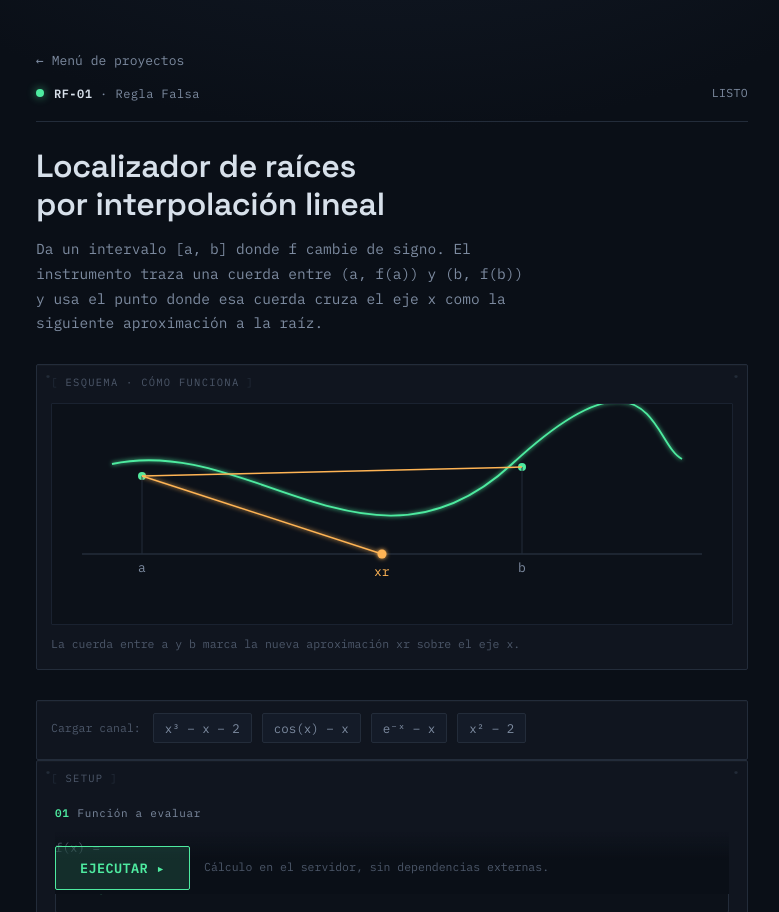
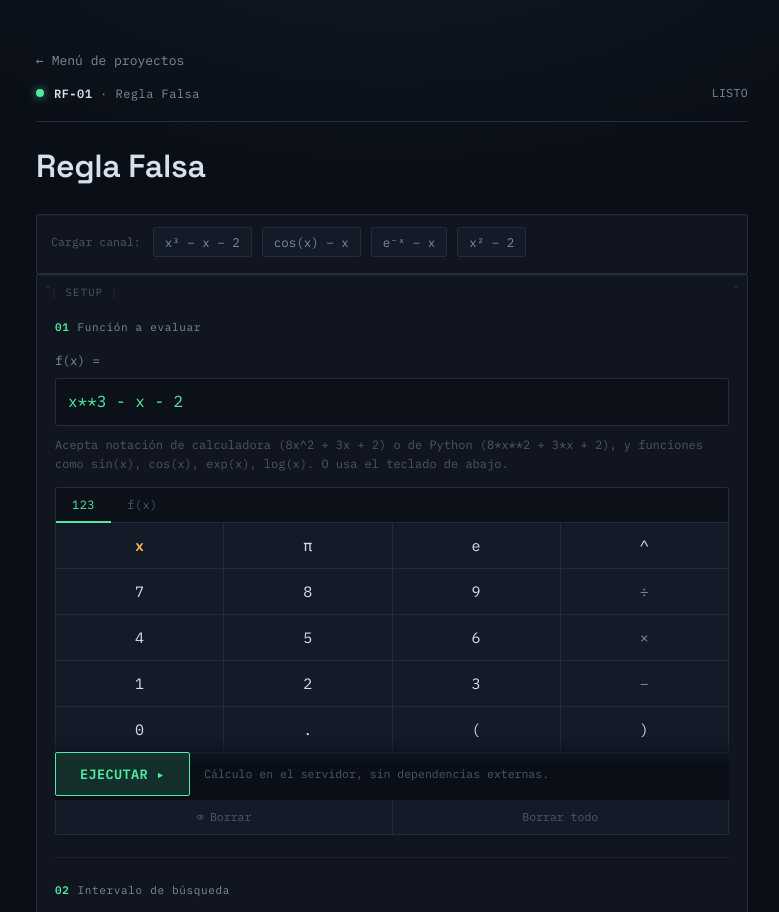
Before and after one commit to emilianoyb/MetodosNumericos, a Flask app: page /regla-falsa/ in a window 1280 px wide. Shown: the top 912 px of the page, without its empty margins (248-1027 px from the left). Run offline with Flask 3, Linux system fonts and the light colour scheme.

Commit message:
Se cambio el header

```diff
--- a/regla_falsa/templates/regla_falsa/index.html
+++ b/regla_falsa/templates/regla_falsa/index.html
@@ -31,47 +31,8 @@
     </div>
 
     <header class="encabezado">
-      <h1>Localizador de raíces<br>por interpolación lineal</h1>
-      <p class="subtitulo">
-        Da un intervalo [a, b] donde f cambie de signo. El instrumento traza una
-        cuerda entre (a, f(a)) y (b, f(b)) y usa el punto donde esa cuerda cruza
-        el eje x como la siguiente aproximación a la raíz.
-      </p>
+      <h1>Regla Falsa</h1>
     </header>
-
-    <figure class="panel panel-tornillos scope">
-      <span class="etiqueta-panel">ESQUEMA · CÓMO FUNCIONA</span>
-      <div class="scope-viewport">
-        <svg viewBox="0 0 680 220" xmlns="http://www.w3.org/2000/svg" role="img" aria-label="Diagrama del método de la regla falsa">
-          <defs>
-            <filter id="brillo" x="-50%" y="-50%" width="200%" height="200%">
-              <feGaussianBlur stdDeviation="2.2" result="blur"/>
-              <feMerge>
-                <feMergeNode in="blur"/>
-                <feMergeNode in="SourceGraphic"/>
-              </feMerge>
-            </filter>
-          </defs>
-          <line x1="30" y1="150" x2="650" y2="150" stroke="#232c3a" stroke-width="1.5"/>
-          <path d="M 60 60 C 200 30, 320 190, 460 60 S 600 40, 630 55"
-                fill="none" stroke="#4eeba0" stroke-width="1.8" filter="url(#brillo)"/>
-          <circle cx="90" cy="72" r="4" fill="#4eeba0"/>
-          <line x1="90" y1="72" x2="90" y2="150" stroke="#232c3a" stroke-width="1"/>
-          <text x="86" y="168" font-family="IBM Plex Mono, monospace" font-size="13" fill="#7d8ba0">a</text>
-
-          <circle cx="470" cy="63" r="4" fill="#4eeba0"/>
-          <line x1="470" y1="63" x2="470" y2="150" stroke="#232c3a" stroke-width="1"/>
-          <text x="466" y="168" font-family="IBM Plex Mono, monospace" font-size="13" fill="#7d8ba0">b</text>
-
-          <line x1="90" y1="72" x2="470" y2="63" stroke="#ffb454" stroke-width="1.5"/>
-          <line x1="90" y1="72" x2="330" y2="150" stroke="#ffb454" stroke-width="1.5" filter="url(#brillo)"/>
-
-          <circle cx="330" cy="150" r="4.5" fill="#ffb454" filter="url(#brillo)"/>
-          <text x="322" y="172" font-family="IBM Plex Mono, monospace" font-size="13" fill="#ffb454">xr</text>
-        </svg>
-      </div>
-      <figcaption>La cuerda entre a y b marca la nueva aproximación xr sobre el eje x.</figcaption>
-    </figure>
 
     <div class="panel ejemplos" role="group" aria-label="Ejemplos de función para probar rápido">
       <span class="ejemplos-etiqueta">Cargar canal:</span>
```
